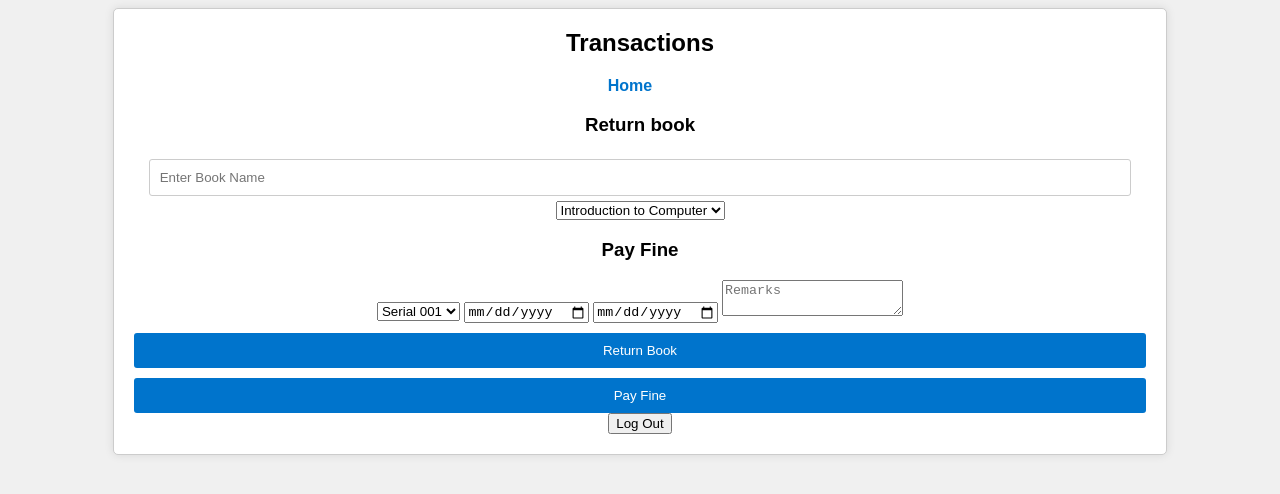
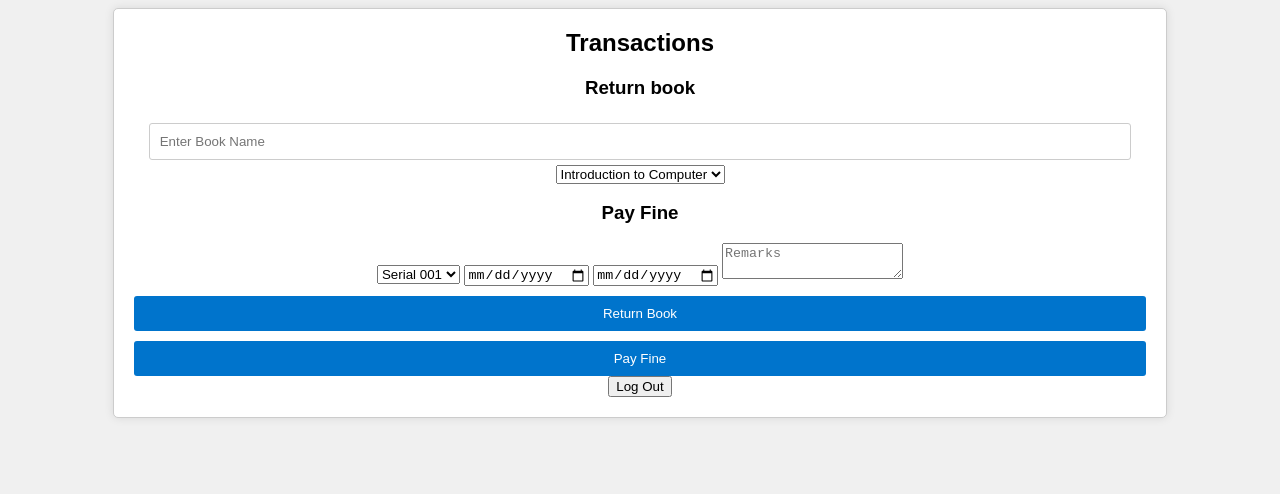
Before and after one commit to RIDHI-RANJAN/Library-Management-System, a plain HTML site: page return-book.html in a window 1280 px wide. Drawn offline with Linux system fonts and the light colour scheme.

Commit message:
Update return-book.html

```diff
--- a/return-book.html
+++ b/return-book.html
@@ -6,11 +6,6 @@
 <body>
     <div class="admin-container">
         <h2>Transactions</h2>
-        <div class="menu">
-            <ul>
-                <li><a href="transactions.html">Home</a></li>
-            </ul>
-        </div>
         <div class="return-book">
             <h3>Return book</h3>
             <input type="text" id="return-book-name" placeholder="Enter Book Name">
```
